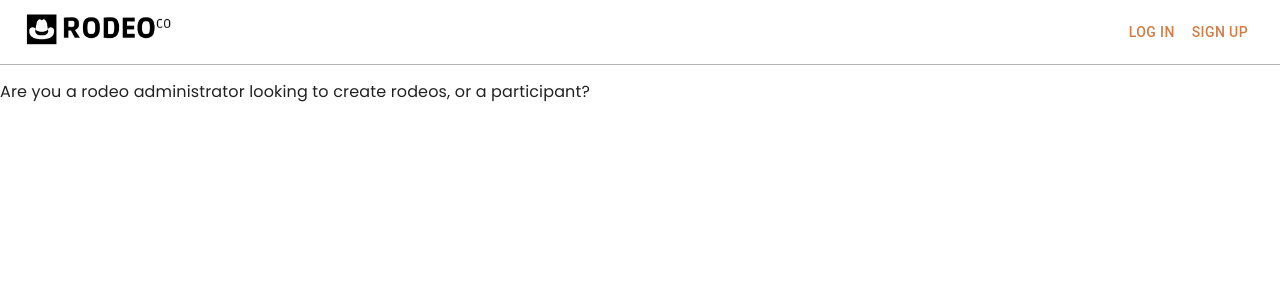
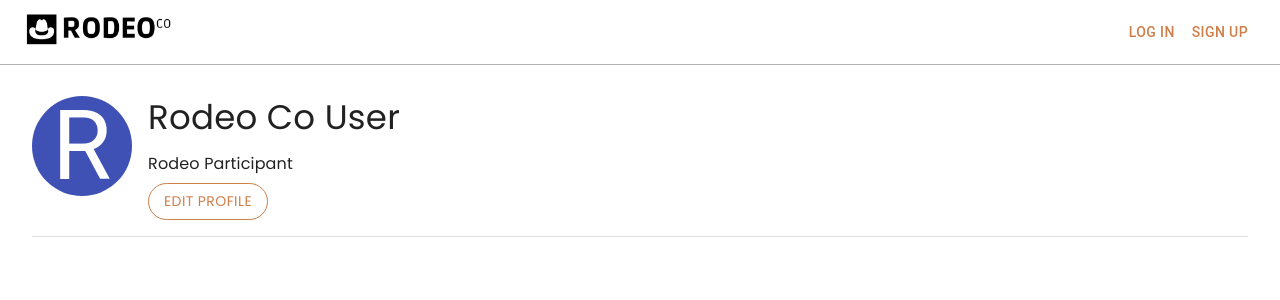
Before and after one commit to samohansen/rodeo-co, a Next.js app: page /account in a window 1280 px wide. Shown: the top 300 px of the page. Built offline with nearby package versions, Linux system fonts and the light colour scheme; no server answers.

Commit message:
Built a basic account page with edit functionality (including Update API route)

```diff
--- a/src/pages/_document.tsx
+++ b/src/pages/_document.tsx
@@ -3,7 +3,9 @@ import { Html, Head, Main, NextScript } from 'next/document'
 export default function Document() {
   return (
     <Html lang="en">
-      <Head />
+      <Head>
+        <link href='https://fonts.googleapis.com/css?family=Poppins' rel='stylesheet' />
+      </Head>
       <body>
         <Main />
         <NextScript />
--- a/src/pages/account.tsx
+++ b/src/pages/account.tsx
@@ -1,30 +1,181 @@
-import { Box, Button, Typography } from '@mui/material';
-import {getSession, useSession, signOut} from 'next-auth/react';
+import { Avatar, Box, Button, Typography, Dialog, DialogActions, Divider, DialogContent, DialogTitle, TextField } from '@mui/material';
+import { useSession } from 'next-auth/react';
 import type { NextPageWithLayout } from '@common/types';
 import type { ReactElement } from 'react';
 import PageLayout from '@common/layouts/PageLayout';
+import { useState } from 'react';
+import { useRouter } from 'next/navigation';
+
 
 const Account: NextPageWithLayout = () => {
   const { data: session, status } = useSession();
-  console.log(session)
   const user = session?.user;
-  const isLoadingUser = status === 'loading';
+  const [isEditing, setIsEditing] = useState(false);
+  const [username, setUsername] = useState(session?.user?.name ?? '');
+  const [accountType, setAccountType] = useState(session?.user?.type ?? '');
+  const router = useRouter();
 
-  // const isNewUser = user.type === 'new';
+  const handleEditClick = () => {
+    setIsEditing(true);
+  };
 
-  // todo: if user.type === 'new', make the user choose admin or participant type
-  // ^ this should probably be done in middleware, actually - a forced redirection to /account (this view) until user has a real type
+  const handleSaveClick = async () => {
+    setIsEditing(false);
+    console.log('saving changes to user');
+    // gather the data from the form
+    const formData = { email: email , name: username, type: accountType };
+
+    // send the data to the server TO DO: create API route
+    const response = await fetch('/api/user/updateUser', {
+      method: 'POST',
+      headers: { 'Content-Type': 'application/json' },
+      body: JSON.stringify(formData),
+    });
+    console.log(formData)
+    console.log(response);
+
+    // update the user's session
+
+  };
+
+  const handleCancelClick = () => {
+    setIsEditing(false);
+  };
+
+  const name = user?.name || user?.email || 'Rodeo Co User';
+  const email = user?.email;
+  const avatarLetter = name[0].toUpperCase();
+  const avatarSrc = user?.image;
+  const avatarSize = 100;
+
+  let userType;
+  if (user?.type === 'new') {
+    userType = 'New';
+  } else if (user?.type === 'admin') {
+    userType = 'Producer';
+  } else {
+    userType = 'Participant';
+  }
+
   return (
-    <p>Are you a rodeo administrator looking to create rodeos, or a participant?</p>
-  )
+    <>
+      <Box p={4} sx={{fontFamily:'Poppins, sans-serif'}}>
+        <Box display="flex" alignItems="top" mb={2} sx={{fontFamily:'Poppins, sans-serif'}}>
+          <Avatar
+            sx={{
+              bgcolor: '#3f51b5',
+              fontSize: '6rem',
+              width: avatarSize,
+              height: avatarSize,
+              mr: 2,
+            }}
+            alt={name}
+            src={avatarSrc}
+          >
+            {avatarSrc ? null : avatarLetter}
+          </Avatar>
+          <Box>
+            <Typography variant="h4" gutterBottom sx={{fontFamily:'Poppins, sans-serif'}}>
+              {name}
+            </Typography>
+            <Typography variant="subtitle1" gutterBottom sx={{fontFamily:'inherit'}}>
+              Rodeo {userType}
+            </Typography>
+            <Typography variant="subtitle1" gutterBottom sx={{fontFamily:'inherit'}}>
+              {user?.email}
+            </Typography>
+            <Button
+              variant="outlined"
+              color="primary"
+              onClick={handleEditClick}
+              sx={{
+                color: '#CF7F49',
+                borderColor: '#CF7F49',
+                '&:hover': {
+                  backgroundColor: '#CF7F49',
+                  color: '#fff',
+                  borderColor: '#CF7F49',
+                },
+                borderRadius: '25px',
+                fontFamily: 'inherit',
+              }}
+
+            >
+              Edit Profile
+            </Button>
+          </Box>
+
+          {/* Edit Profile Modal  */}
+            <Dialog open={isEditing} onClose={handleCancelClick} sx={{fontFamily: 'Poppins, sans-serif'}}>
+
+              <DialogTitle sx={{fontFamily:'inherit' }}>Edit Profile</DialogTitle>
+              <Typography variant="subtitle2" sx={{fontFamily:'inherit', mx: 3}}>
+                Choosing an <strong>Account type</strong> is required to proceed.
+              </Typography>
+                <DialogContent sx={{fontFamily:'inherit'}}>
+                  <TextField label="Username" value={username} onChange={(e) => setUsername(e.target.value)} fullWidth sx={{fontFamily:'inherit'}} />
+                  <Box sx={{ mt: 2, fontFamily: 'inherit' }}>
+                    <Typography variant="subtitle1" sx={{fontFamily:'inherit'}}>Account type</Typography>
+
+                    <Button
+                      variant={accountType === 'admin' ? 'contained' : 'outlined'}
+                      sx={{
+                        mx: 1,
+                        borderRadius: '25px',
+                        fontFamily:'inherit',
+                        bgcolor: accountType === 'admin' ? '#CF7F49' : 'white',
+                        '&:hover': { bgcolor: '#9b5729', border: '1px solid #9b5729', color: 'white' },
+                        color: accountType === 'admin' ? 'white' : '#CF7F49',
+                        border: '1px solid #CF7F49'
+                      }}
+                      onClick={() => setAccountType('admin')}>
+                        Producer
+                    </Button>
+                    <Button
+                      variant={accountType === 'participant' ? 'contained' : 'outlined'}
+                      sx={{
+                        mx: 1,
+                        borderRadius: '25px',
+                        fontFamily:'inherit',
+                        bgcolor: accountType === 'participant' ? '#CF7F49' : 'white',
+                        '&:hover': { bgcolor: '#9b5729', border: '1px solid #9b5729', color: 'white' },
+                        color: accountType === 'participant' ? 'white' : '#CF7F49',
+                        border: '1px solid #CF7F49'
+
+                      }}
+                      onClick={() => setAccountType('participant')}>
+                        Participant
+                    </Button>
+                  </Box>
+                </DialogContent>
+                <DialogActions>
+                  <Button
+                    onClick={handleCancelClick}
+                    sx={{fontFamily:'inherit', color: '#523638', '&hover': {backgroundColor: '#fbf8f8'}}}>
+                      Cancel
+                  </Button>
+                  <Button
+                    variant="outlined"
+                    onClick={handleSaveClick}
+                    sx={{
+                      color: '#523638',
+                      border: '1px solid transparent',
+                      '&:hover': { backgroundColor: '#CF7F49', color: 'white', border: '1px solid #CF7F49'}
+                      }}>
+                      Save
+                  </Button>
+                </DialogActions>
+          </Dialog>
+        </Box>
+
+        <Divider sx={{ my: 2 }} />
+      </Box>
+  </>
+  );
 };
 
 Account.getLayout = function getLayout(page: ReactElement) {
-  return (
-    <PageLayout>
-      {page}
-    </PageLayout>
-  )
+  return <PageLayout>{page}</PageLayout>;
 };
 
 export default Account;
--- /dev/null
+++ b/src/pages/api/user/updateUser.ts
@@ -0,0 +1,41 @@
+import { PrismaClient } from '@prisma/client';
+
+export default async function handler(req, res) {
+    const prisma = new PrismaClient();
+
+    // Check the HTTP method and if we have a body
+    if (req.method !== 'POST') {
+        return res.status(405).json({message: 'HTTP method not valid - only POST Accepted'});
+      }
+    if (!req.body) {
+    return res.status(404).json({error: "Don't have form data."});
+    }
+
+    // Get the data from the body (just name and type for now)
+    const {email, name, type} = req.body;
+
+    if (!type || type === '' || !email) {
+        return res.status(422).json({message: 'User type or email is missing'});
+    }
+    let data;
+    if (name) {
+        data = {
+            name: name,
+            type: type,
+        }
+    }
+    else {
+        data = {
+            type: type,
+        }
+    }
+    const updateUser = await prisma.user.update({
+        where: {
+            email: email,
+        },
+        data: data,
+    })
+
+    res.status(201).json(updateUser);
+
+}
--- a/src/styles/globals.css
+++ b/src/styles/globals.css
@@ -6,114 +6,6 @@
   --left-nav-width: 240px;
 }
 
-.test-class {
-  color: red;
+body {
+  font-family: 'Poppins', sans-serif;
 }
-
-/* :root {
-  --max-width: 1100px;
-  --border-radius: 12px;
-  --font-mono: ui-monospace, Menlo, Monaco, 'Cascadia Mono', 'Segoe UI Mono',
-    'Roboto Mono', 'Oxygen Mono', 'Ubuntu Monospace', 'Source Code Pro',
-    'Fira Mono', 'Droid Sans Mono', 'Courier New', monospace;
-
-  --foreground-rgb: 0, 0, 0;
-  --background-start-rgb: 214, 219, 220;
-  --background-end-rgb: 255, 255, 255;
-
-  --primary-glow: conic-gradient(
-    from 180deg at 50% 50%,
-    #16abff33 0deg,
-    #0885ff33 55deg,
-    #54d6ff33 120deg,
-    #0071ff33 160deg,
-    transparent 360deg
-  );
-  --secondary-glow: radial-gradient(
-    rgba(255, 255, 255, 1),
-    rgba(255, 255, 255, 0)
-  );
-
-  --tile-start-rgb: 239, 245, 249;
-  --tile-end-rgb: 228, 232, 233;
-  --tile-border: conic-gradient(
-    #00000080,
-    #00000040,
-    #00000030,
-    #00000020,
-    #00000010,
-    #00000010,
-    #00000080
-  );
-
-  --callout-rgb: 238, 240, 241;
-  --callout-border-rgb: 172, 175, 176;
-  --card-rgb: 180, 185, 188;
-  --card-border-rgb: 131, 134, 135;
-}
-
-@media (prefers-color-scheme: dark) {
-  :root {
-    --foreground-rgb: 255, 255, 255;
-    --background-start-rgb: 0, 0, 0;
-    --background-end-rgb: 0, 0, 0;
-
-    --primary-glow: radial-gradient(rgba(1, 65, 255, 0.4), rgba(1, 65, 255, 0));
-    --secondary-glow: linear-gradient(
-      to bottom right,
-      rgba(1, 65, 255, 0),
-      rgba(1, 65, 255, 0),
-      rgba(1, 65, 255, 0.3)
-    );
-
-    --tile-start-rgb: 2, 13, 46;
-    --tile-end-rgb: 2, 5, 19;
-    --tile-border: conic-gradient(
-      #ffffff80,
-      #ffffff40,
-      #ffffff30,
-      #ffffff20,
-      #ffffff10,
-      #ffffff10,
-      #ffffff80
-    );
-
-    --callout-rgb: 20, 20, 20;
-    --callout-border-rgb: 108, 108, 108;
-    --card-rgb: 100, 100, 100;
-    --card-border-rgb: 200, 200, 200;
-  }
-}
-
-* {
-  box-sizing: border-box;
-  padding: 0;
-  margin: 0;
-}
-
-html,
-body {
-  max-width: 100vw;
-  overflow-x: hidden;
-}
-
-body {
-  color: rgb(var(--foreground-rgb));
-  background: linear-gradient(
-      to bottom,
-      transparent,
-      rgb(var(--background-end-rgb))
-    )
-    rgb(var(--background-start-rgb));
-}
-
-a {
-  color: inherit;
-  text-decoration: none;
-}
-
-@media (prefers-color-scheme: dark) {
-  html {
-    color-scheme: dark;
-  }
-} */
```
